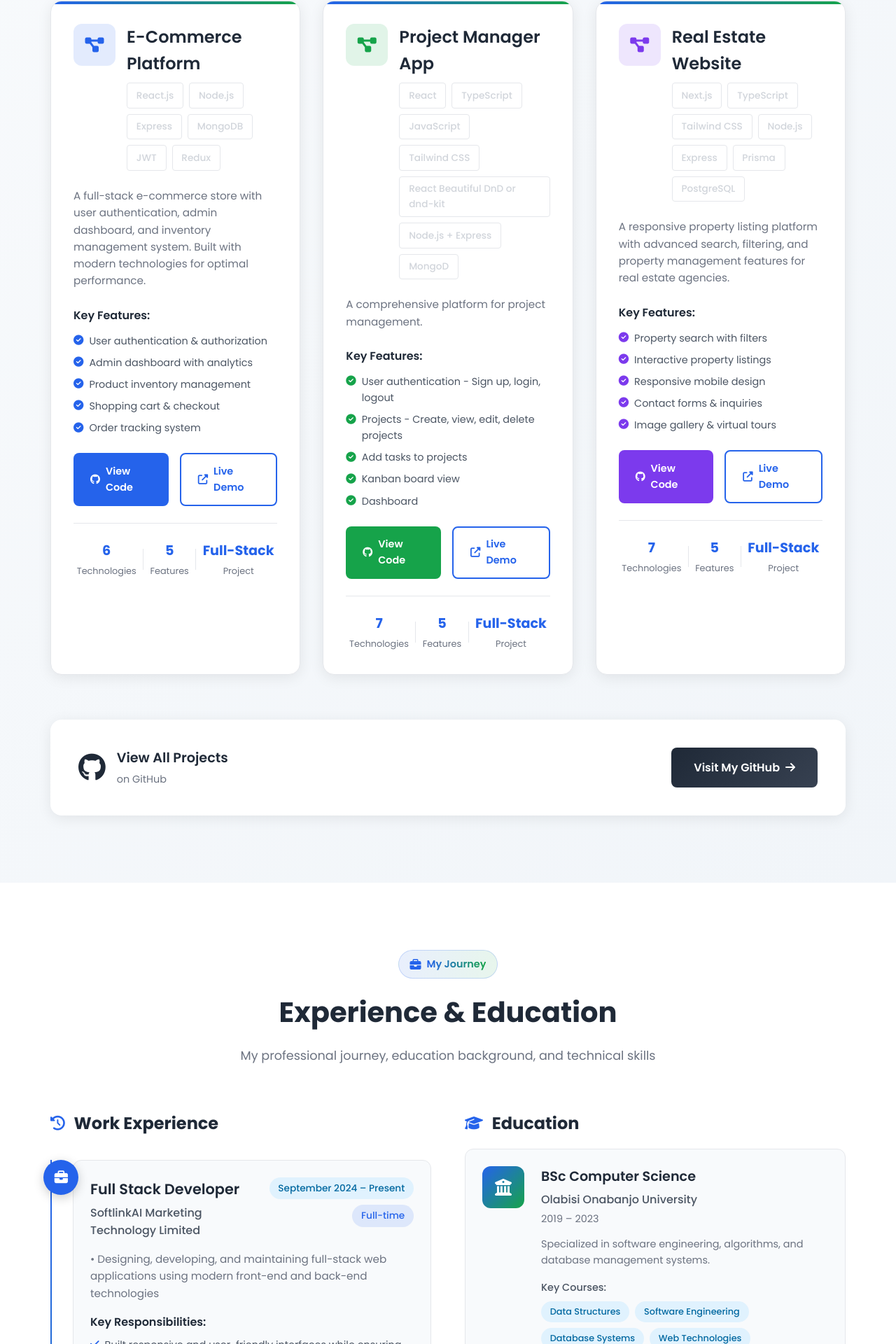
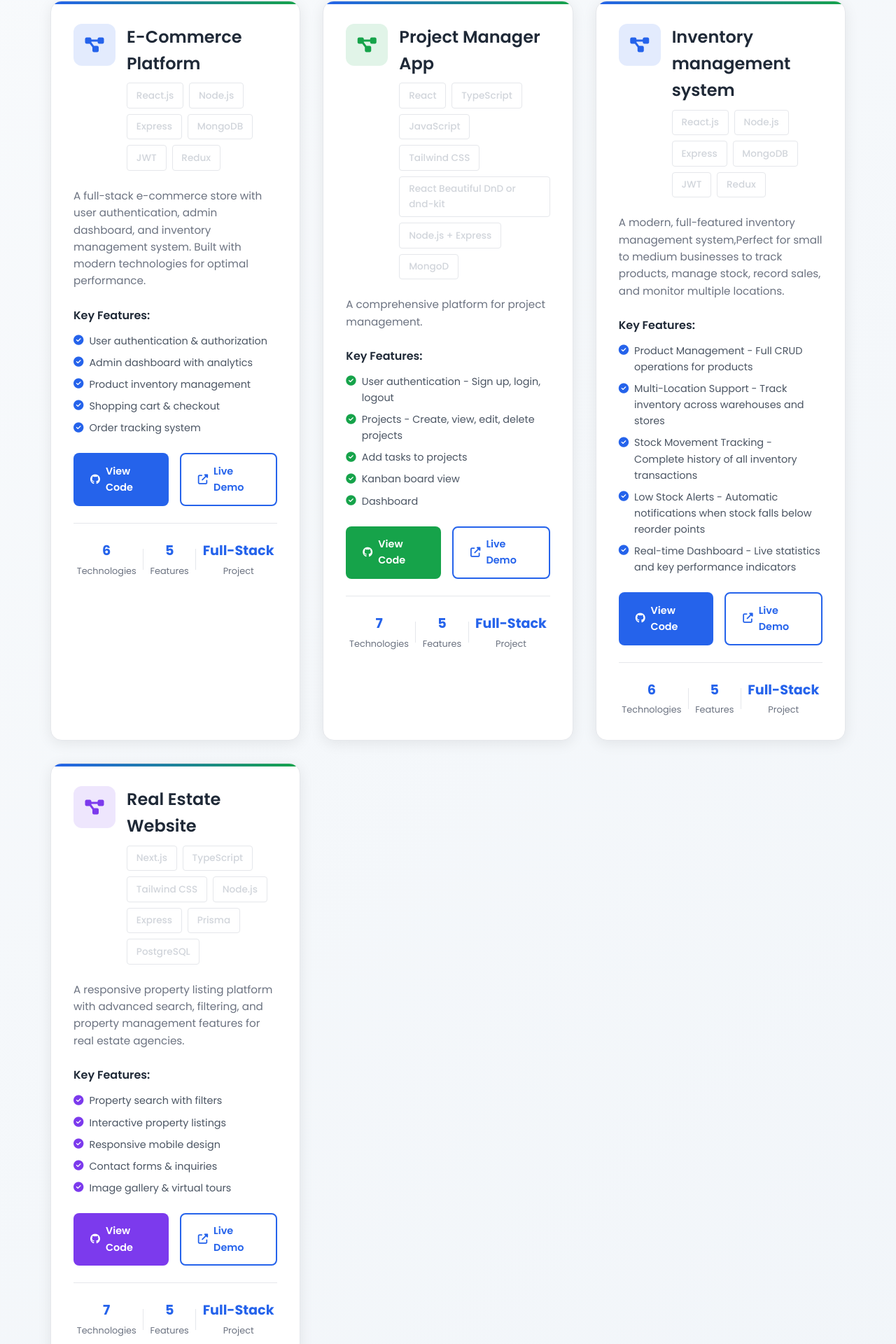
Before and after one commit to joekaro/Joseph-Portfolio, a React (Create React App) app: page / in a window 1280 px wide. Shown: the part 2427-4347 px from the top of the page at 70% size. Built offline with nearby package versions, Linux system fonts and the light colour scheme.

Commit message:
Add inventory management system project details
Added a new project entry for an inventory management system with detailed features and links.

```diff
--- a/src/components/Projects.js
+++ b/src/components/Projects.js
@@ -38,9 +38,26 @@ const Projects = () => {
       demo: "https://teamviews.vercel.app/",
       color: "#16a34a",
     },
+    {
+      id: 3,
+      title: "Inventory management system",
+      description:
+        "A modern, full-featured inventory management system,Perfect for small to medium businesses to track products, manage stock, record sales, and monitor multiple locations.",
+      tech: ["React.js", "Node.js", "Express", "MongoDB", "JWT", "Redux"],
+      features: [
+        "Product Management - Full CRUD operations for products",
+        " Multi-Location Support - Track inventory across warehouses and stores",
+        "Stock Movement Tracking - Complete history of all inventory transactions",
+        "Low Stock Alerts - Automatic notifications when stock falls below reorder points",
+        "Real-time Dashboard - Live statistics and key performance indicators",
+      ],
+      github: "https://github.com/joekaro",
+      demo: "https://mystoreplace.netlify.app/",
+      color: "#2563eb",
+    },
 
     {
-      id: 3,
+      id: 4,
       title: "Real Estate Website",
       description:
         "A responsive property listing platform with advanced search, filtering, and property management features for real estate agencies.",
```
